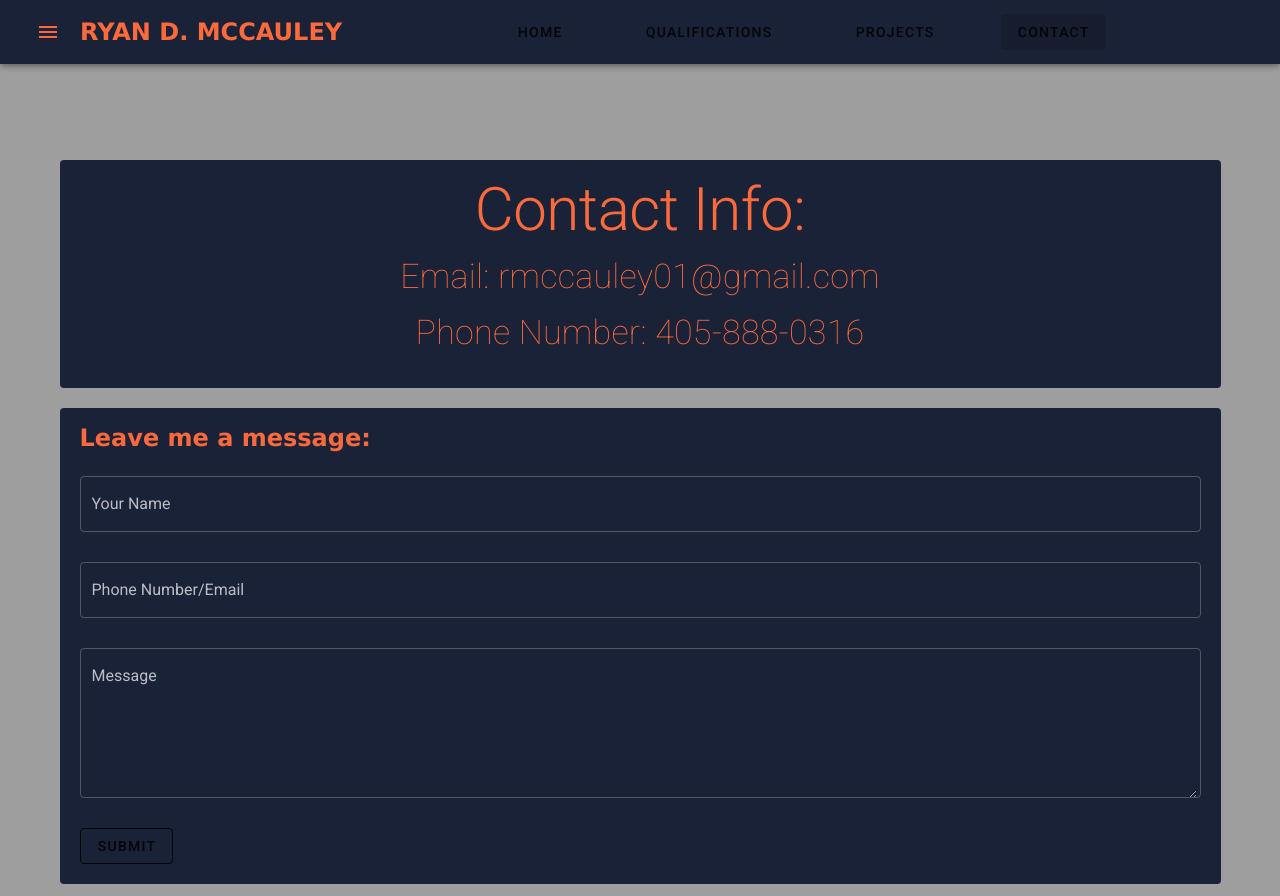
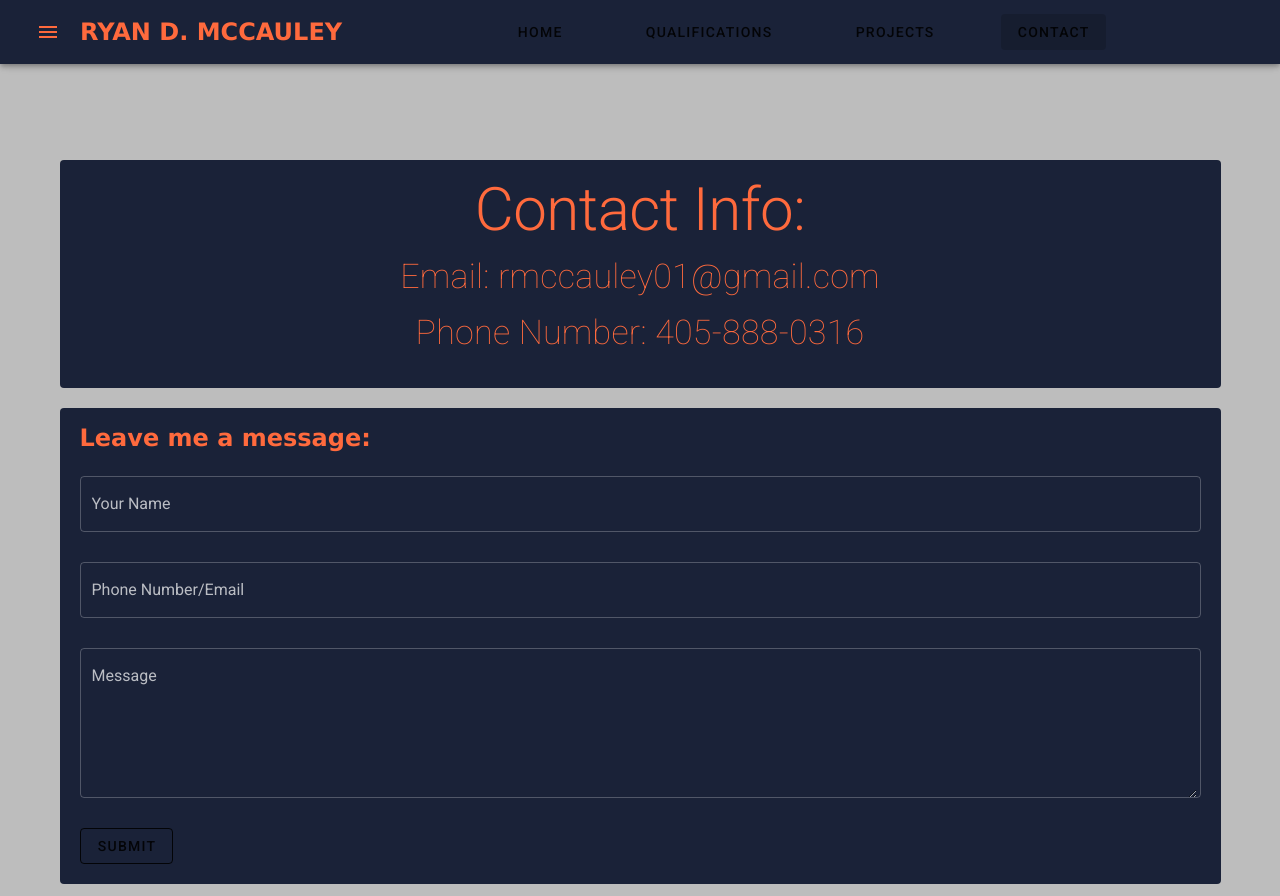
Before and after one commit to Rmccauley01/personal-website, a Vue app: page /contact in a window 1280 px wide. Built offline with nearby package versions, Linux system fonts and the light colour scheme.

Commit message:
Made background color changes.

```diff
--- a/src/views/ContactView.vue
+++ b/src/views/ContactView.vue
@@ -1,5 +1,5 @@
 <template>
-  <v-app class="grey">
+  <v-app class="grey lighten-1">
     <BannerHeader title="Home" />
     <v-main>
       <v-container>
--- a/src/views/HomeView.vue
+++ b/src/views/HomeView.vue
@@ -1,5 +1,5 @@
 <template>
-  <v-app class="grey">
+  <v-app class="grey lighten-1">
     <BannerHeader title="Home" />
     <v-main class="mb-15">
       <v-carousel
--- a/src/views/ProjectsView.vue
+++ b/src/views/ProjectsView.vue
@@ -1,5 +1,5 @@
 <template>
-  <v-app class="grey">
+  <v-app class="grey lighten-1">
     <BannerHeader title="Home" />
     <v-main>
       <v-row>
--- a/src/views/QualificationsView.vue
+++ b/src/views/QualificationsView.vue
@@ -1,5 +1,5 @@
 <template>
-  <v-app class="grey">
+  <v-app class="grey lighten-1">
     <BannerHeader title="Home" />
     <v-main>
       <v-container fluid flat class="mb-15">
```
